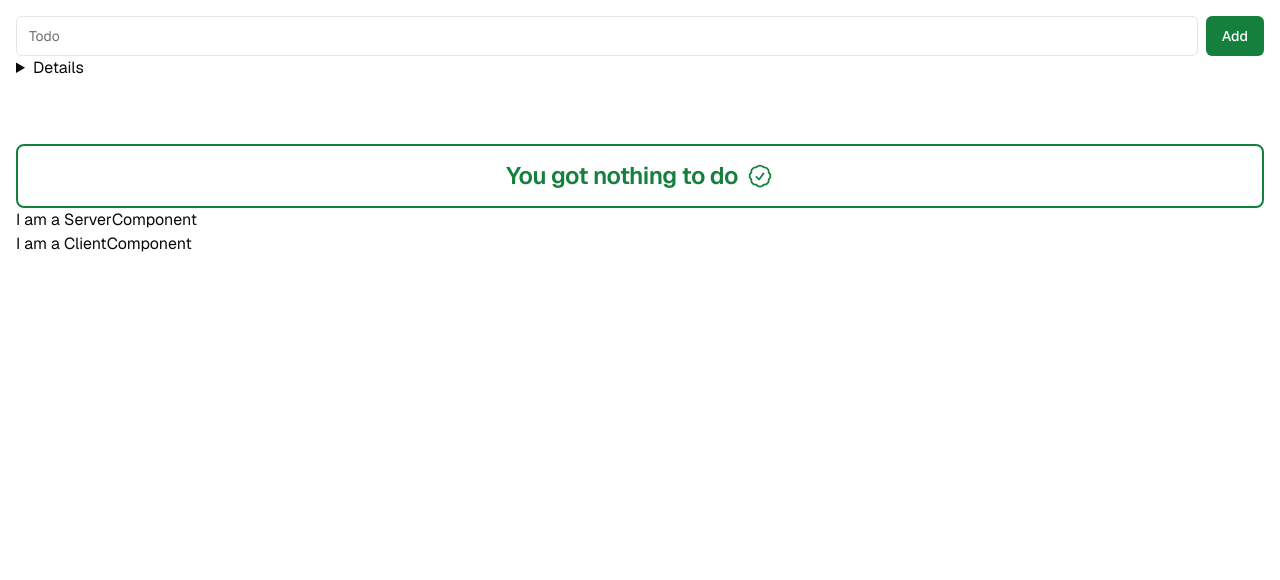
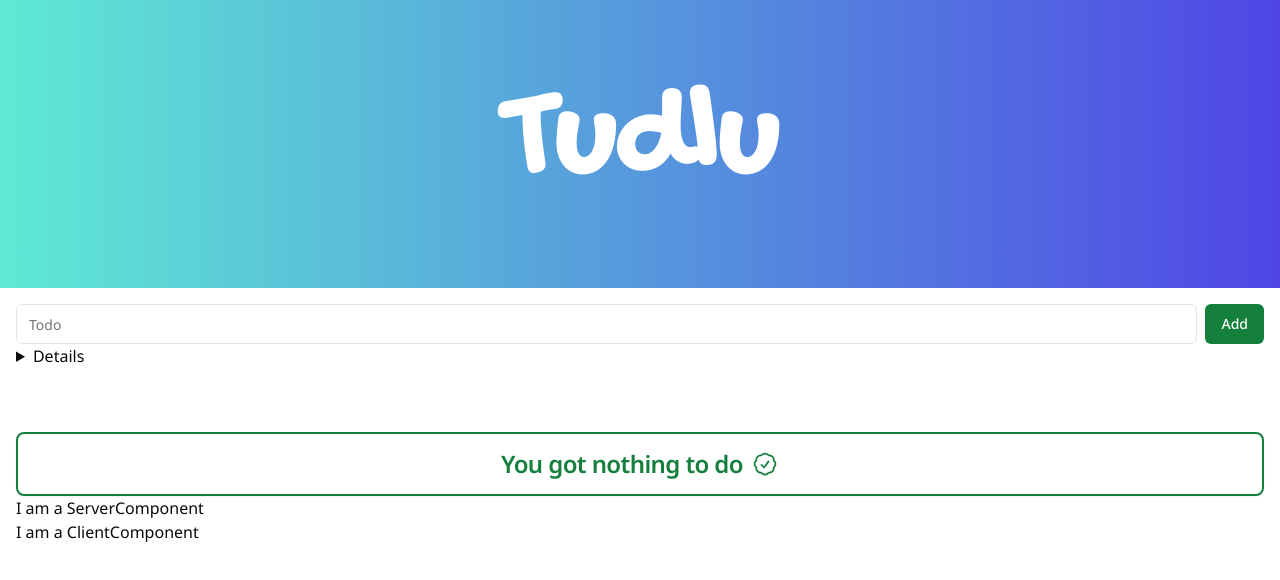
Before and after one commit to cwallervand/rsc-workshop, a Next.js app: page / in a window 1280 px wide. Shown: the top 580 px of the page. Built offline with nearby package versions, Linux system fonts and the light colour scheme; no server answers; the database is empty.

Commit message:
Add custom font and header

```diff
--- a/src/app/page.tsx
+++ b/src/app/page.tsx
@@ -8,9 +8,15 @@ import { ServerComponent } from "~/components/serverComponent";
 export default async function HomePage() {
   console.log("### HomePage ###");
   return (
-    <main>
+    <>
+      <header className="bg-gradient-to-r from-teal-300 to-indigo-600 text-white py-20">
+        <h1 className="text-9xl font-bold font-bolder text-center m-0">Tudlu</h1>
+      </header>
+
+      <main className="container mx-auto px-4">
+        <AddTodoForm className="mb-16" />
+
         <section>
-        <AddTodoForm className="mb-16" />
           <Suspense fallback={<TodoListSkeleton />}>
             <TodosWidget />
           </Suspense>
@@ -18,5 +24,6 @@ export default async function HomePage() {
         <ServerComponent />
         <ClientComponent />
       </main>
+    </>
   );
 }
--- a/src/styles/globals.css
+++ b/src/styles/globals.css
@@ -1,3 +1,4 @@
+@import url('https://fonts.googleapis.com/css2?family=Gochi+Hand&family=Noto+Sans:ital,wght@0,100..900;1,100..900&display=swap');
 @tailwind base;
 @tailwind components;
 @tailwind utilities;
@@ -62,6 +63,7 @@
 @layer base {
   * {
     @apply border-border;
+    font-family: 'Noto Sans', sans-serif;
   }
   body {
     @apply bg-background text-foreground;
@@ -73,6 +75,7 @@
 
   h1 {
     @apply text-2xl;
+    font-family: 'Gochi Hand', sans-serif;
   }
 }
 
```
Lines whose indentation alone changed are shown as unchanged.
